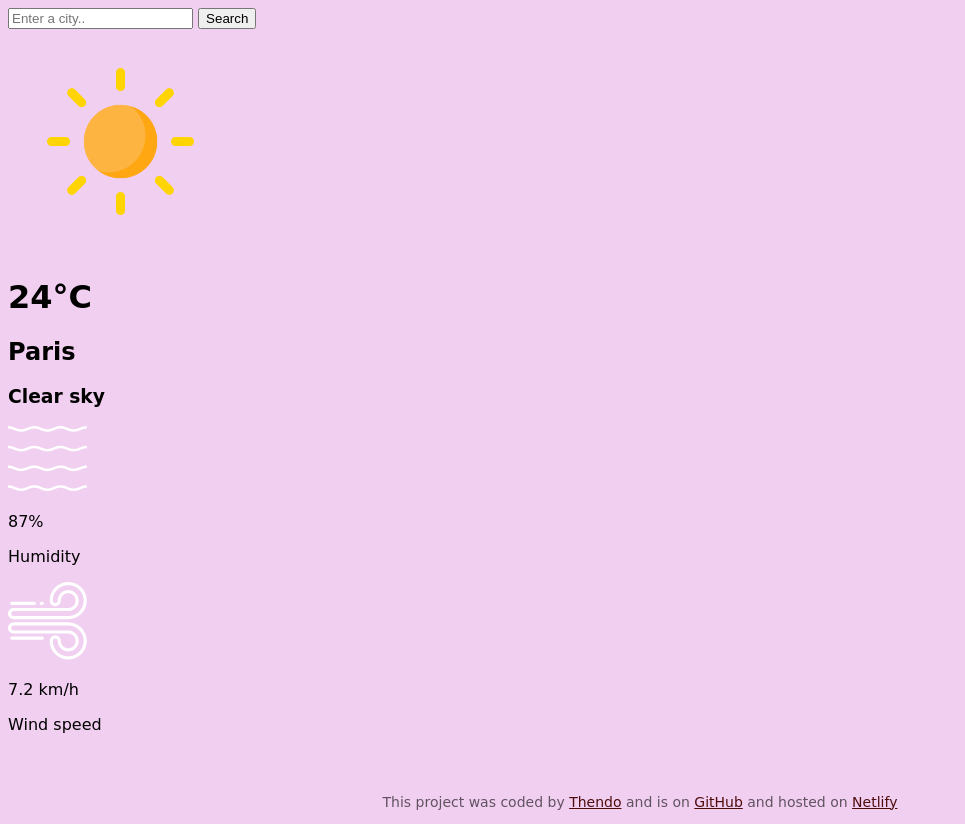
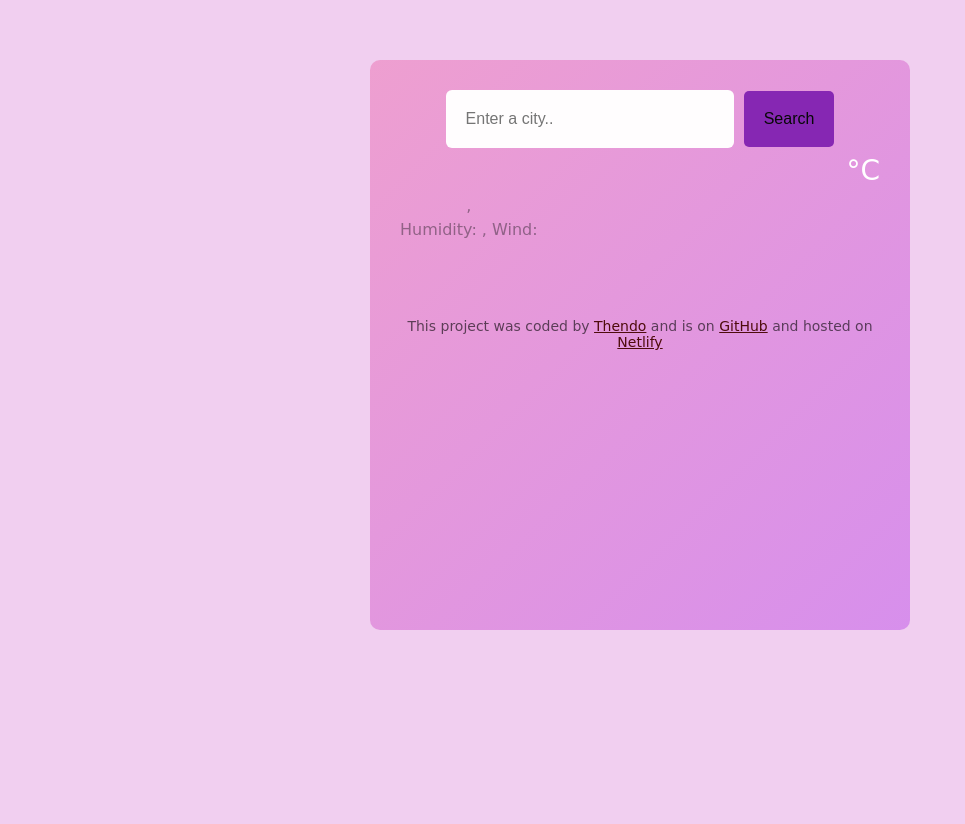
Before and after one commit to Thendow/weather_App, a plain HTML site: page index.html in a window 1280 px wide. Shown: the whole page, without its empty margins (0-965 px from the left). After the commit the page ends 800 px from the top, so only its background shows below. Drawn offline with nearby package versions, Linux system fonts and the light colour scheme.

Commit message:
updated index.html

```diff
--- a/index.html
+++ b/index.html
@@ -4,60 +4,57 @@
     <meta charset="UTF-8" />
     <meta name="viewport" content="width=device-width, initial-scale=1.0" />
     <link rel="stylesheet" href="src/style.css" />
-    <title>Weather-App</title>
+    <script src="https://cdn.jsdelivr.net/npm/axios@1.1.2/dist/axios.min.js"></script>
+    <title><Weather-App></title>
   </head>
   <body>
-    <div class="card">
+    <div class="weather-app">
       <header>
-        <form id="search-form">
-      <div class="search">
+        <form class="search-form" id="search-form">
           <input
-        type="text"
+            type="search"
             placeholder="Enter a city.."
             required
-        class="search-input"
-        id="search-input"
+            id="search-form-input"
+            class="search-form-input"
           />
-      <input type="submit" value="Search" class="search-button" />
+          <input type="submit" value="Search" class="search-form-button" />
         </form>
-      </div>
       </header>
       <main>
-      <div class="weather">
-      <img src="images/clear.png" class="weather-icon" />
-      <h1 class="temp">24°C</h1>
-      <h2 class="city">Paris</h2>
-      <h3 class="description">Clear sky</h3>
-      <div class="details">
-      <div class="col">
-      <img src="images/humidity.png">
+        <div class="weather-app-data">
           <div>
-      <p class="humidity">87%</p>
-      <p>Humidity</p>
+            <h1 class="weather-app-city" id="city"></h1>
+            <p class="weather-app-details">
+              <span id="time"></span>,
+              <span id="description"></span>
+              <br />
+              Humidity: <strong id="humidity"></strong>, Wind:
+              <strong id="wind-speed"></strong>
+            </p>
+          </div>
+          <div class="weather-app-temperature-container">
+            <div id="icon"></div>
+            <div class="weather-app-temperature" id="temperature"></div>
+            <div class="weather-app-unit">°C</div>
           </div>
         </div>
-    <div class="col">
-    <img src="images/wind.png">
-    <div>
-      <p class="wind">7.2 km/h</p>
-      <p>Wind speed</p>
-    </div>
+        <div class="weather-forecast" id="forecast"></div>
       </main>
+
       <footer>
-        <p>
         This project was coded by
-          <a href="https://github.com/Thendow" target="_blank"
-            >Thendo</a
-          >
+        <a href="https://github.com/Thendow" target="_blank">Thendo</a>
         and is on
-          <a href="https://github.com/Thendow/weather.forecast" target="_blank">GitHub</a
+        <a href="https://github.com/Thendow/weather.forecast" target="_blank"
+          >GitHub</a
         >
         and hosted on
         <a href="https://thendo-weatherapp.netlify.app/" target="_blank"
           >Netlify</a
         >
-        </p>
       </footer>
+    </div>
+    <script src="src/index.js"></script>
   </body>
-  <script src="src/index.js"></script>
 </html>
```
Lines whose indentation alone changed are shown as unchanged.
